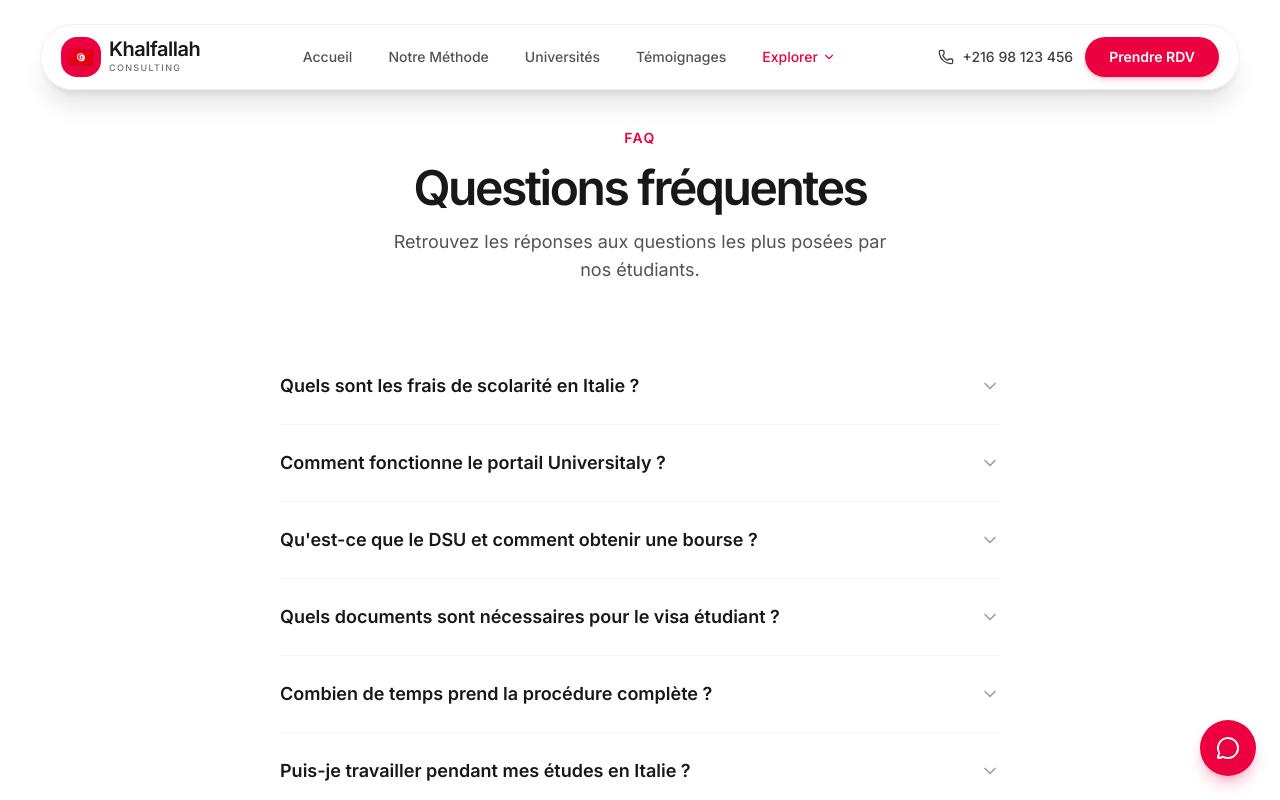
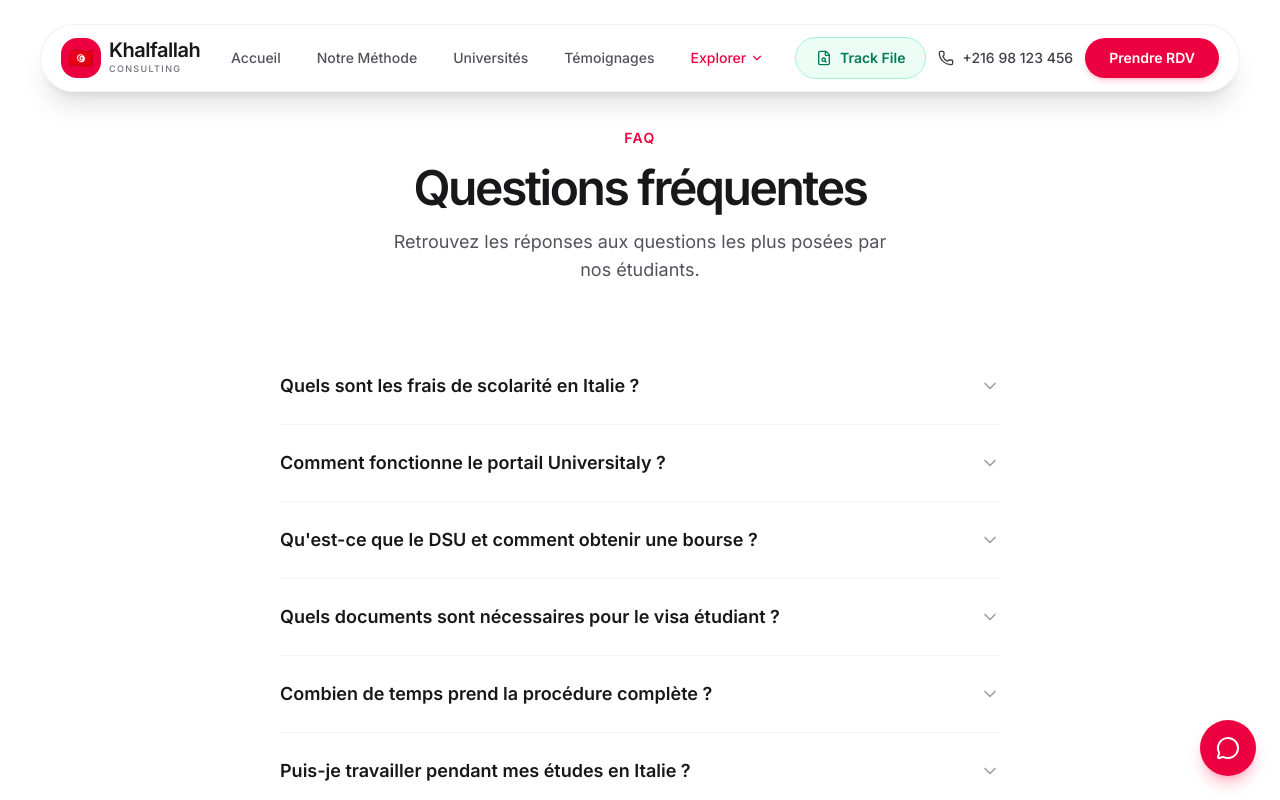
Before and after one commit to ghassenzhani/Khalfallah-consulting, a Next.js app: page /faq in a window 1280 px wide. Shown: the top 800 px of the page. Built offline with nearby package versions, Linux system fonts and the light colour scheme.

Commit message:
feat: add Track File link in navbar for student file tracking

```diff
--- a/src/app/components/Navbar.tsx
+++ b/src/app/components/Navbar.tsx
@@ -2,7 +2,7 @@
 
 import Link from 'next/link';
 import { useState } from 'react';
-import { Menu, X, ChevronDown, Phone } from 'lucide-react';
+import { Menu, X, ChevronDown, Phone, FileSearch } from 'lucide-react';
 
 export default function Navbar() {
   const [isOpen, setIsOpen] = useState(false);
@@ -80,6 +80,13 @@ export default function Navbar() {
 
         {/* Right Actions */}
         <div className="hidden lg:flex items-center gap-3">
+          <Link
+            href="/login"
+            className="flex items-center gap-2 px-5 py-2.5 text-sm font-semibold text-emerald-700 bg-emerald-50 hover:bg-emerald-100 border border-emerald-200 rounded-full transition-all active:scale-[0.97]"
+          >
+            <FileSearch className="w-4 h-4" />
+            Track File
+          </Link>
           <a href="tel:+21698123456" className="flex items-center gap-2 text-sm font-medium text-zinc-700 hover:text-rose-600 transition-colors">
             <Phone className="w-4 h-4" />
             <span>+216 98 123 456</span>
@@ -113,6 +120,13 @@ export default function Navbar() {
               </Link>
             ))}
             <div className="border-t border-zinc-100 mt-2 pt-4 flex flex-col gap-3">
+              <Link
+                href="/login"
+                onClick={() => setIsOpen(false)}
+                className="flex items-center justify-center gap-2 w-full py-4 bg-emerald-50 text-emerald-700 font-semibold rounded-full border border-emerald-200"
+              >
+                <FileSearch className="w-5 h-5" /> Track File
+              </Link>
               <a href="tel:+21698123456" className="flex items-center gap-3 text-rose-600 font-medium px-4">
                 <Phone className="w-5 h-5" /> +216 98 123 456
               </a>
```
